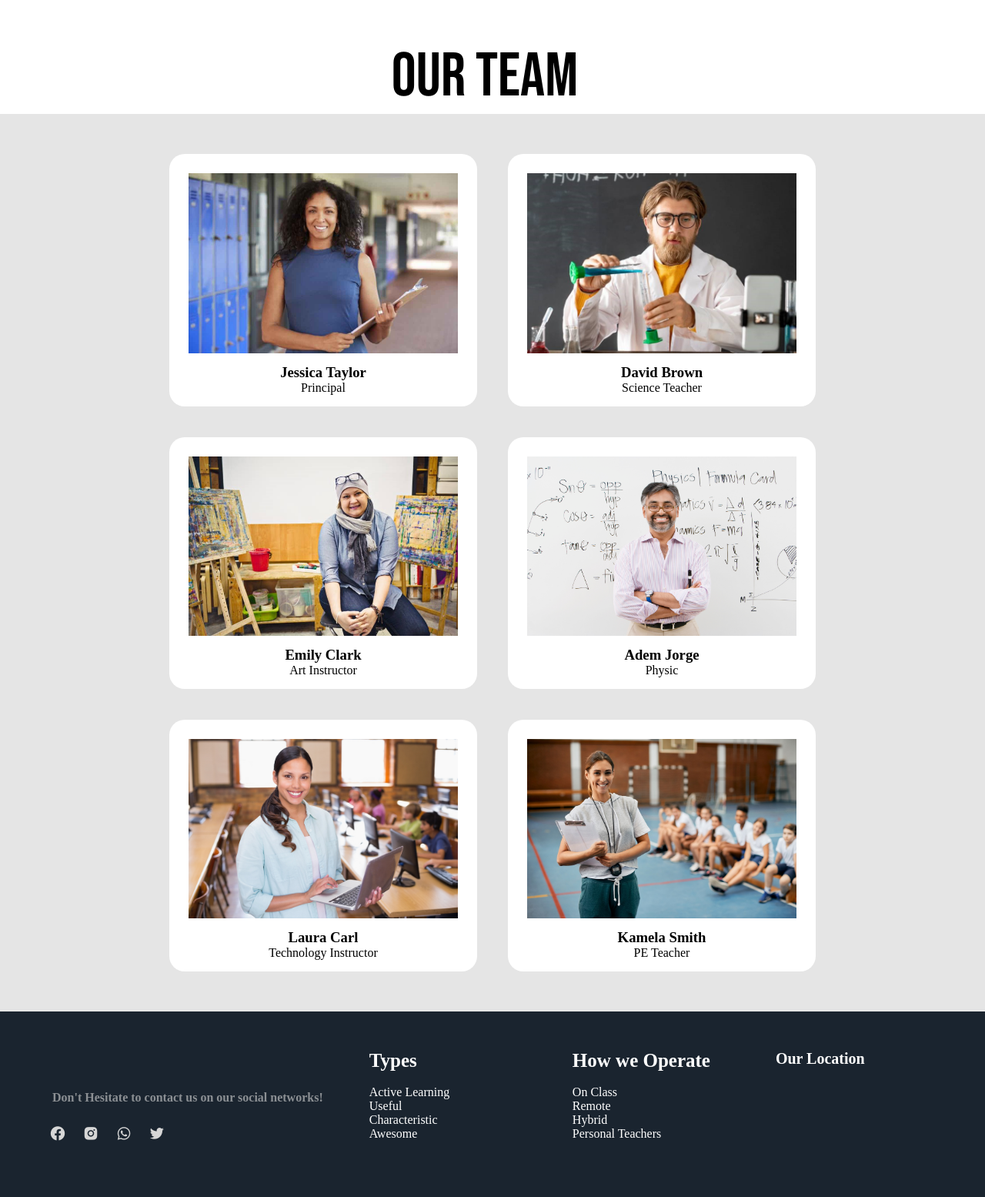
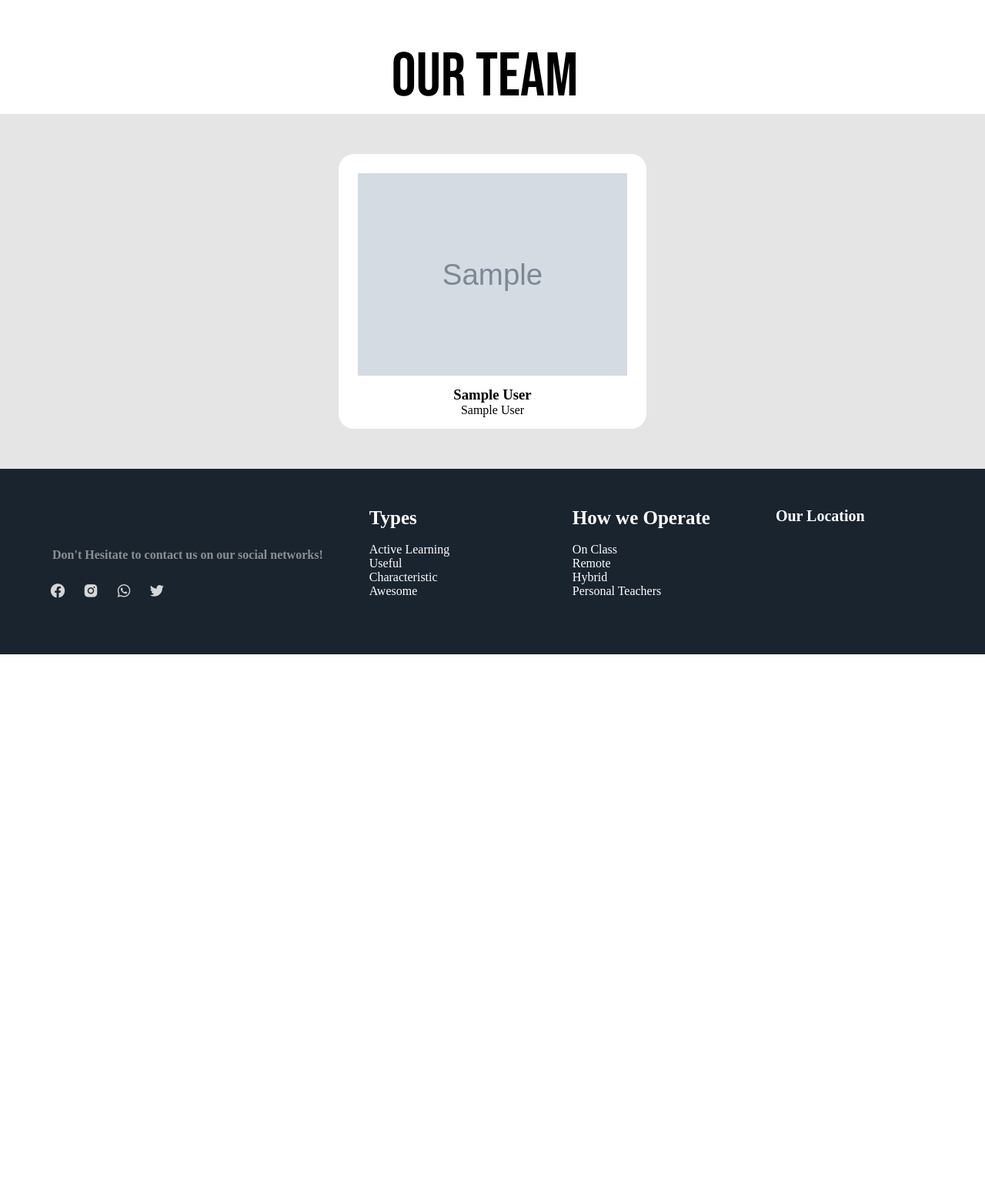
Before and after one commit to JonXhemajliu/Educare, a PHP site: page /about.php in a window 1280 px wide. Shown: the part 2156-3711 px from the top of the page at 77% size. After the commit the page ends 3006 px from the top, so only its background shows below. Run offline with PHP 8.4, Linux system fonts and the light colour scheme; tables that the repository leaves empty or names only in its code hold one stand-in row (values such as "Sample post"); grey boxes marked "Sample" are stand-in pictures; some web fonts are replaced; grey boxes are pictures that could not be loaded.

Commit message:
Fetching members dynamically  in aboutUs

```diff
--- a/Educare/html/about.php
+++ b/Educare/html/about.php
@@ -1,3 +1,13 @@
+<?php
+include('../database/db.php');
+
+// FFETCH TEACHERS FROM DB
+$sql = "SELECT * FROM teachers";
+$stmt = $pdo->prepare($sql);
+$stmt->execute();
+$teachers = $stmt->fetchAll(PDO::FETCH_ASSOC);
+?>
+
 <!DOCTYPE html>
 <html lang="en">
 
@@ -94,36 +104,13 @@
 
   <div class="about-content-title">Our Team</div>
   <div class="team">
-    <div class="teachers">
-      <img src="../assets/principal.jpg" alt="" class="techer-img" />
-      <h3 class="teacher-name">Jessica Taylor</h3>
-      <div class="prof">Principal</div>
-    </div>
-    <div class="teachers">
-      <img src="../assets/science.jpg" alt="" class="techer-img" />
-      <h3 class="teacher-name">David Brown</h3>
-      <div class="prof">Science Teacher</div>
-    </div>
-    <div class="teachers">
-      <img src="../assets/art.jpg" alt="" class="techer-img" />
-      <h3 class="teacher-name">Emily Clark</h3>
-      <div class="prof">Art Instructor</div>
-    </div>
-    <div class="teachers">
-      <img src="../assets/physic.jpg" alt="" class="techer-img" />
-      <h3 class="teacher-name">Adem Jorge</h3>
-      <div class="prof">Physic</div>
-    </div>
-    <div class="teachers">
-      <img src="../assets/tik.jpg" alt="" class="techer-img" />
-      <h3 class="teacher-name">Laura Carl</h3>
-      <div class="prof">Technology Instructor</div>
-    </div>
-    <div class="teachers">
-      <img src="../assets/pe.jpg" alt="" class="techer-img" />
-      <h3 class="teacher-name">Kamela Smith</h3>
-      <div class="prof">PE Teacher</div>
-    </div>
+    <?php foreach ($teachers as $teacher): ?>
+      <div class="teachers">
+        <img src="<?php echo $teacher['image']; ?>" alt="<?php echo $teacher['name']; ?>" class="techer-img" />
+        <h3 class="teacher-name"><?php echo $teacher['name']; ?></h3>
+        <div class="prof"><?php echo $teacher['subject']; ?></div>
+      </div>
+    <?php endforeach; ?>
   </div>
 
   <!--Footer-->
```
